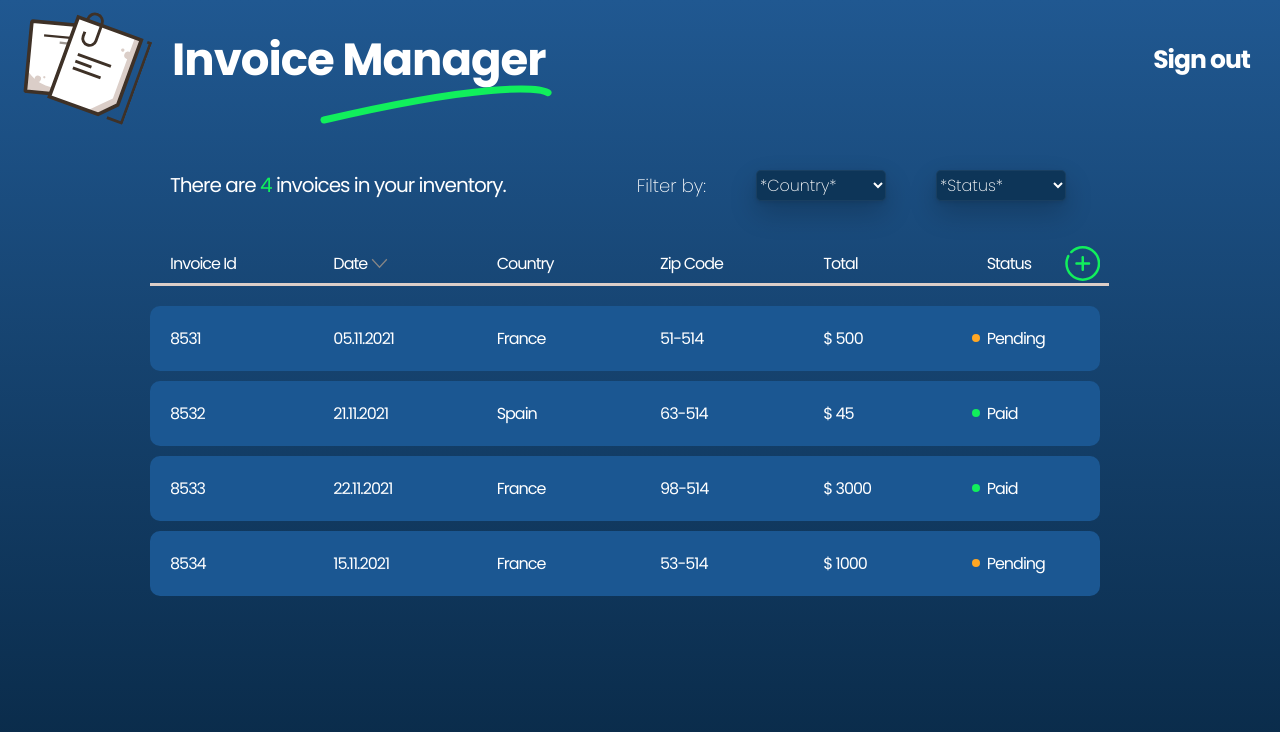
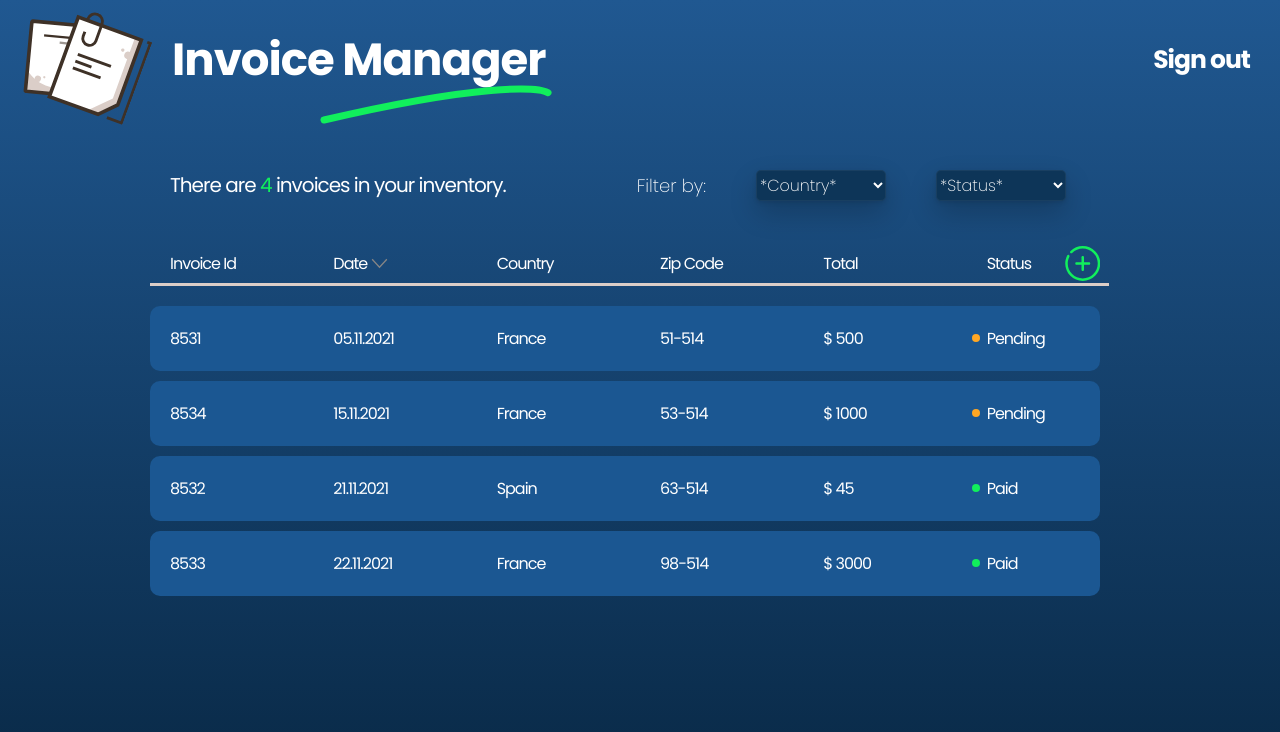
Before and after one commit to Baarosh/vue3-invoice-app, a Vue app: page / in a window 1280 px wide. Shown: the top 732 px of the page. Built offline with nearby package versions, Linux system fonts and the light colour scheme.

Commit message:
Refactoring v3.
Fixed main page, filters, sorting, changed addInvoice component.

```diff
--- a/src/components/AddInvoice.vue
+++ b/src/components/AddInvoice.vue
@@ -2,7 +2,8 @@
   <div class="addinvoice__wrapper" :class="{ getDialog }" @click="toggleDialogByOutClick" ref="wrapper">
     <section class="addinvoice flex column a-center j-center">
       <form class="flex column a-start j-start">
-        <h2>New Invoice</h2>
+        <h2 v-if="!getEditInvoice">New Invoice</h2>
+        <h2 v-else>Edit Invoice</h2>
         <div class="flex row a-center j-start">
           <label for="addinvoice__invoiceId">Invoice Id</label>
           <input type="text" id="addinvoice__invoiceId" disabled v-model="invoice.invoiceId.value" />
@@ -111,42 +112,28 @@
               class="addinvoice__items flex a-center j-start"
             >
               <label for="addinvoice__itemName">Item Name</label>
-              <input type="text" :id="`addinvoice__itemName${item.itemId.value}`" v-model="item.itemName.value" />
+              <input type="text" :id="`addinvoice__itemName${item.itemId.value}`" />
               <p class="addinvoice__invalid-value" v-if="item.itemName.valid === 0">
                 Value is invalid, please correct!
               </p>
               <p class="addinvoice__valid-value" v-if="item.itemName.valid === 1">Value is valid!</p>
 
               <label for="addinvoice__itemQuantity">Item Quantity</label>
-              <input
-                type="number"
-                id="`addinvoice__itemQuantity${item.itemId.value}`"
-                v-model="item.itemQuantity.value"
-              />
+              <input type="number" id="`addinvoice__itemQuantity${item.itemId.value}`" />
               <p class="addinvoice__invalid-value" v-if="item.itemQuantity.valid === 0">
                 Value is invalid, please correct!
               </p>
               <p class="addinvoice__valid-value" v-if="item.itemQuantity.valid === 1">Value is valid!</p>
 
               <label for="addinvoice__unitPrice">Unit Price</label>
-              <input
-                type="text"
-                id="`addinvoice__UnitPrice${item.itemId.value}`"
-                disabled
-                v-model="item.unitPrice.value"
-              />
+              <input type="text" id="`addinvoice__UnitPrice${item.itemId.value}`" disabled />
               <p class="addinvoice__invalid-value" v-if="item.unitPrice.valid === 0">
                 Value is invalid, please correct!
               </p>
               <p class="addinvoice__valid-value" v-if="item.unitPrice.valid === 1">Value is valid!</p>
 
               <label for="addinvoice__itemTotal">Item Total</label>
-              <input
-                type="text"
-                id="`addinvoice__itemTotal${item.itemId.value}`"
-                disabled
-                v-model="item.itemTotal.value"
-              />
+              <input type="text" id="`addinvoice__itemTotal${item.itemId.value}`" disabled />
               <p class="addinvoice__invalid-value" v-if="item.itemTotal.valid === 0">
                 Value is invalid, please correct!
               </p>
@@ -220,7 +207,7 @@
       <div class="addinvoice__confirm" :class="{ getDialog }">
         <h3>Do you want to abandon the form? <br />Invoice will not be saved.</h3>
         <div>
-          <button type="button" class="addinvoice__button_item addinvoice__button_item-leave" @click="leaveNewInvoice">
+          <button type="button" class="addinvoice__button_item addinvoice__button_item-leave" @click="leaveInvoice">
             Yes
           </button>
           <button type="button" class="addinvoice__button_item addinvoice__button_item-stay" @click="toggleDialog">
@@ -239,7 +226,17 @@ export default {
   name: 'addinvoice__wrapper',
   data() {
     return {
-      invoice: {
+      invoice: null,
+      grayBackground: false,
+    };
+  },
+  computed: {
+    ...mapGetters(['getDialog', 'getEditInvoice']),
+  },
+  created() {
+    console.log('created');
+    if (this.getEditInvoice) {
+      this.invoice = {
         invoiceId: { value: null, valid: null },
         invoiceDate: { value: null, valid: null },
         clientName: { value: null, valid: null },
@@ -262,15 +259,37 @@ export default {
         ],
         invoiceTotal: { value: 0, valid: null },
         invoiceStatus: { value: null, valid: null },
-      },
-      grayBackground: false,
-    };
-  },
-  computed: {
-    ...mapGetters(['getDialog']),
+      };
+    } else {
+      this.invoice = {
+        invoiceId: { value: null, valid: null },
+        invoiceDate: { value: null, valid: null },
+        clientName: { value: null, valid: null },
+        clientEmail: { value: null, valid: null },
+        clientStreetAddress: { value: null, valid: null },
+        clientCity: { value: null, valid: null },
+        clientZipCode: { value: null, valid: null },
+        clientCountry: { value: null, valid: null },
+        clientNote: { value: null, valid: null },
+        paymentTerms: { value: null, valid: null },
+        paymentDueDate: { value: null, valid: null },
+        invoiceItemList: [
+          {
+            itemId: { value: 0, valid: null },
+            itemName: { value: 0, valid: null },
+            itemQuantity: { value: 0, valid: null },
+            unitPrice: { value: 0, valid: null },
+            itemTotal: { value: 0, valid: null },
+          },
+        ],
+        invoiceTotal: { value: 0, valid: null },
+        invoiceStatus: { value: null, valid: null },
+      };
+    }
   },
   methods: {
     ...mapActions(['toggleModal', 'toggleDialog', 'addInvoice']),
+
     toggleDialogByOutClick(event) {
       if (event.target === this.$refs.wrapper) {
         this.toggleDialog();
@@ -280,12 +299,6 @@ export default {
       this.toggleDialog();
       this.toggleModal();
     },
-    addInvoice() {
-      if (this.validateForm()) {
-        this.addInvoice({});
-        this.toggleModal();
-      }
-    },
     addNewItem() {
       this.invoice.invoiceItemList.push({
         itemId: { value: 0, valid: null },
@@ -294,6 +307,26 @@ export default {
         unitPrice: { value: 0, valid: null },
         itemTotal: { value: 0, valid: null },
       });
+    },
+    createInvoice(status) {
+      this.addInvoice({
+        invoiceId: this.invoiceId,
+        invoiceDate: this.invoiceDate,
+        clientName: this.clientName,
+        clientEmail: this.clientEmail,
+        clientStreetAddress: this.clientStreetAddress,
+        clientCity: this.clientCity,
+        clientZipCode: this.clientZipCode,
+        clientCountry: this.clientCountry,
+        clientNote: this.clientNote,
+        paymentTerms: this.paymentTerms,
+        paymentDueDate: this.paymentDueDate,
+        invoiceItemList: this.invoiceItemList,
+        invoiceTotal: this.invoiceTotal,
+        invoiceStatus: status,
+      });
+      this.toggleModal();
+      // }
     },
     validateAttribute(attribute) {
       if (attribute === 'date') {
@@ -326,18 +359,6 @@ export default {
         this.totalValid = 1;
       } else {
         this.totalValid = 0;
-      }
-    },
-    validateForm() {
-      return this.dateValid && this.countryValid && this.zipCodeValid && this.totalValid;
-    },
-    createInvoice(status) {
-      this.validateAttribute('date');
-      this.validateAttribute('country');
-      this.validateAttribute('zipCode');
-      this.validateAttribute('total');
-      if (this.validateForm()) {
-        this.addInvoice(status);
       }
     },
   },
--- a/src/store/index.js
+++ b/src/store/index.js
@@ -103,20 +103,21 @@ export default createStore({
     modal: false,
     dialog: false,
     activeInvoice: null,
+    editInvoice: false,
   },
   getters: {
     getInvoicesFiltered(state, getters) {
       const invoicesSorted = getters.getInvoicesSorted;
       if (state.filterCountry !== 'Country' && state.filterStatus !== 'Status') {
         return invoicesSorted.filter(
-          (invoice) => invoice.country === state.filterCountry && invoice.status === state.filterStatus
+          (invoice) => invoice.clientCountry === state.filterCountry && invoice.invoiceStatus === state.filterStatus
         );
       }
       if (state.filterCountry !== 'Country') {
-        return invoicesSorted.filter((invoice) => invoice.country === state.filterCountry);
+        return invoicesSorted.filter((invoice) => invoice.clientCountry === state.filterCountry);
       }
       if (state.filterStatus !== 'Status') {
-        return invoicesSorted.filter((invoice) => invoice.status === state.filterStatus);
+        return invoicesSorted.filter((invoice) => invoice.invoiceStatus === state.filterStatus);
       }
       return invoicesSorted;
     },
@@ -132,32 +133,32 @@ export default createStore({
         if (state.sortingAttribute === 'date') {
           // ZROBIC POPRAWNIE
           return state.invoices.sort((a, b) => {
-            if (a.date < b.date) return -1;
-            if (a.date > b.date) return 1;
+            if (a.invoiceDate < b.invoiceDate) return -1;
+            if (a.invoiceDate > b.invoiceDate) return 1;
             return 0;
           });
         }
         if (state.sortingAttribute === 'country') {
           return state.invoices.sort((a, b) => {
-            if (a.country < b.country) return -1;
-            if (a.country > b.country) return 1;
+            if (a.clientCountry < b.clientCountry) return -1;
+            if (a.clientCountry > b.clientCountry) return 1;
             return 0;
           });
         }
         if (state.sortingAttribute === 'zipCode') {
           return state.invoices.sort((a, b) => {
-            if (a.zipCode < b.zipCode) return -1;
-            if (a.zipCode > b.zipCode) return 1;
+            if (a.clientZipCode < b.clientZipCode) return -1;
+            if (a.clientZipCode > b.clientZipCode) return 1;
             return 0;
           });
         }
         if (state.sortingAttribute === 'total') {
-          return state.invoices.sort((a, b) => a.total - b.total);
+          return state.invoices.sort((a, b) => a.invoiceTotal - b.invoiceTotal);
         }
         if (state.sortingAttribute === 'status') {
           return state.invoices.sort((a, b) => {
-            if (a.status < b.status) return -1;
-            if (a.status > b.status) return 1;
+            if (a.invoiceStatus < b.invoiceStatus) return -1;
+            if (a.invoiceStatus > b.invoiceStatus) return 1;
             return 0;
           });
         }
@@ -174,32 +175,32 @@ export default createStore({
       if (state.sortingAttribute === 'date') {
         // ZROBIC POPRAWNIE
         return state.invoices.sort((a, b) => {
-          if (a.date < b.date) return 1;
-          if (a.date > b.date) return -1;
+          if (a.invoiceDate < b.invoiceDate) return 1;
+          if (a.invoiceDate > b.invoiceDate) return -1;
           return 0;
         });
       }
       if (state.sortingAttribute === 'country') {
         return state.invoices.sort((a, b) => {
-          if (a.country < b.country) return 1;
-          if (a.country > b.country) return -1;
+          if (a.clientCountry < b.clientCountry) return 1;
+          if (a.clientCountry > b.clientCountry) return -1;
           return 0;
         });
       }
       if (state.sortingAttribute === 'zipCode') {
         return state.invoices.sort((a, b) => {
-          if (a.zipCode < b.zipCode) return 1;
-          if (a.zipCode > b.zipCode) return -1;
+          if (a.clientZipCode < b.clientZipCode) return 1;
+          if (a.clientZipCode > b.clientZipCode) return -1;
           return 0;
         });
       }
       if (state.sortingAttribute === 'total') {
-        return state.invoices.sort((a, b) => b.total - a.total);
+        return state.invoices.sort((a, b) => b.invoiceTotal - a.invoiceTotal);
       }
       if (state.sortingAttribute === 'status') {
         return state.invoices.sort((a, b) => {
-          if (a.status < b.status) return 1;
-          if (a.status > b.status) return -1;
+          if (a.invoiceStatus < b.invoiceStatus) return 1;
+          if (a.invoiceStatus > b.invoiceStatus) return -1;
           return 0;
         });
       }
@@ -213,6 +214,9 @@ export default createStore({
     },
     activeInvoice(state) {
       return state.activeInvoice;
+    },
+    getEditInvoice(state) {
+      return state.editInvoice;
     },
   },
   mutations: {
@@ -270,7 +274,9 @@ export default createStore({
       }, 100);
     },
     addInvoice(context, payload) {
-      context.commit('addInvoice', payload);
+      setTimeout(() => {
+        context.commit('addInvoice', payload);
+      }, 400);
     },
     setActiveInvoice(context, payload) {
       context.commit('setActiveInvoice', payload);
```
Also changed, not shown: src/views/Home.vue (+11 -3 lines).
